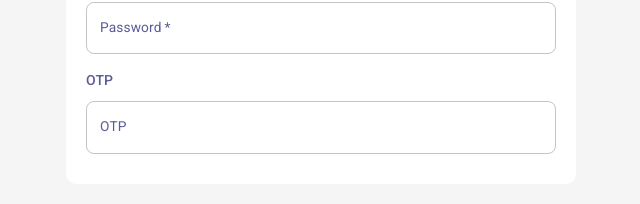
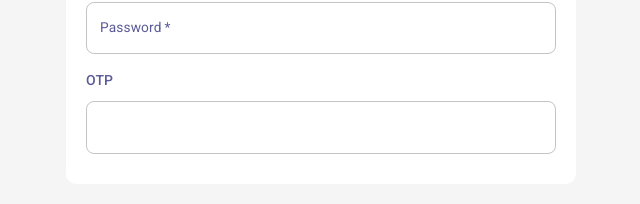
Before and after one commit to tubskns/icos-shell, a Next.js app in the folder GUI/: page /authentication/sign-in in a window 1280 px wide. Shown: the part 256-460 px from the top of the page, without its empty margins (304-944 px from the left). Built offline with nearby package versions, Linux system fonts and the light colour scheme.

Commit message:
GUI: finalize OTP field label removal (no 'optional'); fix metrics to use controller address + api_key; misc cleanup

```diff
--- a/GUI/components/Authentication/SignInForm.js
+++ b/GUI/components/Authentication/SignInForm.js
@@ -154,7 +154,7 @@ const SignInForm = () => {
                                         <TextField
                                                                                         fullWidth
                                             name="otp"
-                                            label="OTP"
+                                            label=""
                                             type="text"
                                             id="otp"
                                             autoComplete="one-time-code"
```
